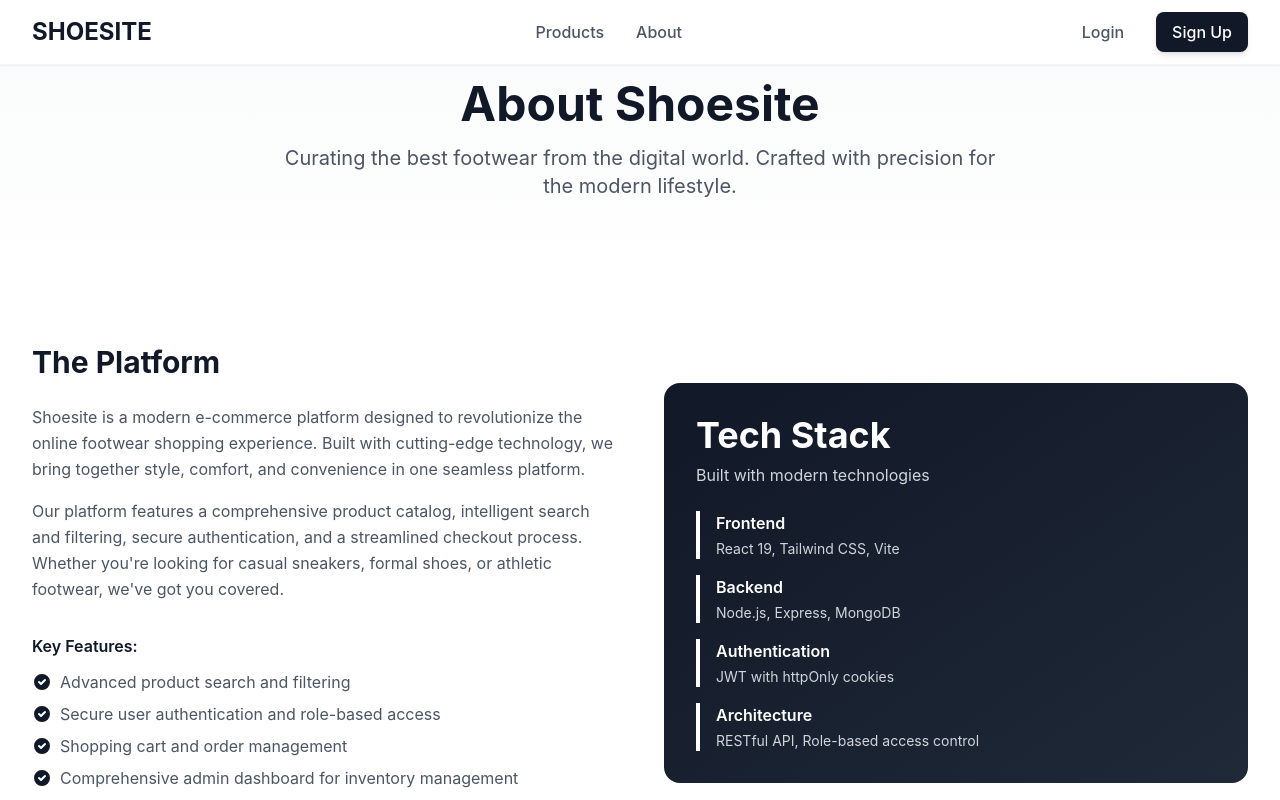
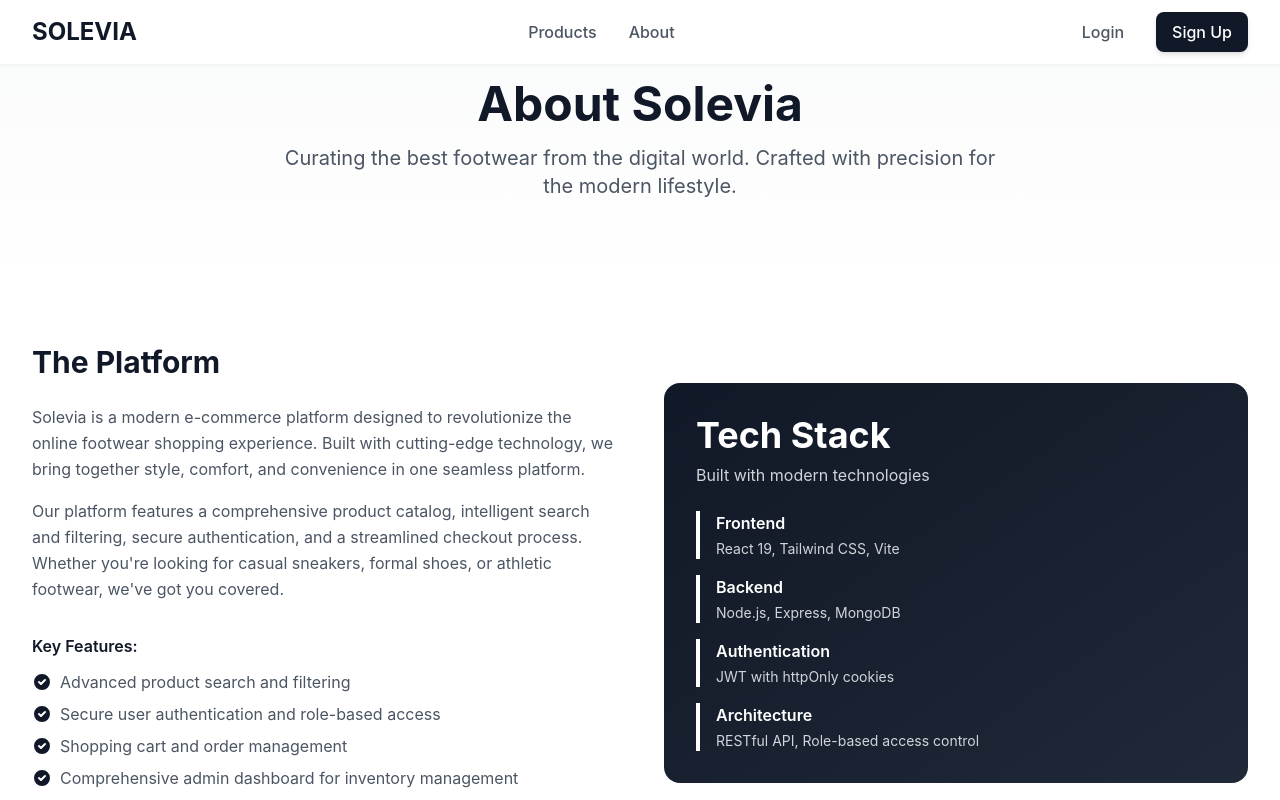
Before and after one commit to Akhand0ps/shoesite-client, a React (Vite) app: page /about in a window 1280 px wide. Shown: the top 800 px of the page. Built offline with nearby package versions, Linux system fonts and the light colour scheme.

Commit message:
feat: Update branding from Shoesite to Solevia across Navbar, About, and Home components

```diff
--- a/src/components/Navbar.jsx
+++ b/src/components/Navbar.jsx
@@ -24,7 +24,7 @@ const Navbar = () => {
       <div className="max-w-7xl mx-auto px-4 sm:px-6 lg:px-8">
         <div className="flex items-center justify-between h-16">
           <Link to="/" className="flex items-center space-x-2">
-            <div className="text-xl sm:text-2xl font-bold text-gray-900">SHOESITE</div>
+            <div className="text-xl sm:text-2xl font-bold text-gray-900">SOLEVIA</div>
           </Link>
 
           {/* Desktop Navigation */}
--- a/src/pages/About.jsx
+++ b/src/pages/About.jsx
@@ -5,7 +5,7 @@ const About = () => {
       <div className="bg-gradient-to-b from-gray-50 to-white py-12 sm:py-16 md:py-20">
         <div className="max-w-7xl mx-auto px-4 sm:px-6 lg:px-8">
           <div className="text-center">
-            <h1 className="text-3xl sm:text-4xl md:text-5xl font-bold text-gray-900 mb-3 sm:mb-4">About Shoesite</h1>
+            <h1 className="text-3xl sm:text-4xl md:text-5xl font-bold text-gray-900 mb-3 sm:mb-4">About Solevia</h1>
             <p className="text-base sm:text-lg md:text-xl text-gray-600 max-w-3xl mx-auto px-4">
               Curating the best footwear from the digital world. Crafted with precision for the modern lifestyle.
             </p>
@@ -21,7 +21,7 @@ const About = () => {
               <h2 className="text-2xl sm:text-3xl font-bold text-gray-900 mb-4 sm:mb-6">The Platform</h2>
               <div className="space-y-3 sm:space-y-4 text-gray-600 text-sm sm:text-base">
                 <p className="leading-relaxed">
-                  Shoesite is a modern e-commerce platform designed to revolutionize the online footwear shopping experience.
+                  Solevia is a modern e-commerce platform designed to revolutionize the online footwear shopping experience.
                   Built with cutting-edge technology, we bring together style, comfort, and convenience in one seamless platform.
                 </p>
                 <p className="leading-relaxed">
--- a/src/pages/Home.jsx
+++ b/src/pages/Home.jsx
@@ -160,7 +160,7 @@ const Home = () => {
                 <div className="w-8 h-8 sm:w-10 sm:h-10 bg-gray-900 rounded-xl flex items-center justify-center">
                   <span className="text-white font-bold text-lg sm:text-xl">S</span>
                 </div>
-                <span className="text-lg sm:text-xl font-bold text-gray-900">SHOESITE</span>
+                <span className="text-lg sm:text-xl font-bold text-gray-900">SOLEVIA</span>
               </div>
               <p className="text-gray-600 text-sm leading-relaxed">
                 Premium footwear collection for the modern lifestyle. Quality meets style.
@@ -202,7 +202,7 @@ const Home = () => {
 
           {/* Bottom Bar */}
           <div className="pt-6 sm:pt-8 border-t border-gray-200 flex flex-col sm:flex-row justify-between items-center gap-3 sm:gap-4">
-            <p className="text-gray-500 text-xs sm:text-sm text-center sm:text-left">© 2025 SHOESITE. All rights reserved</p>
+            <p className="text-gray-500 text-xs sm:text-sm text-center sm:text-left">© 2025 SOLEVIA. All rights reserved</p>
             <div className="flex items-center gap-4 sm:gap-6">
               <a href="#" className="text-gray-500 hover:text-gray-900 text-xs sm:text-sm transition-colors">Privacy Policy</a>
               <a href="#" className="text-gray-500 hover:text-gray-900 text-xs sm:text-sm transition-colors">Terms of Service</a>
```
